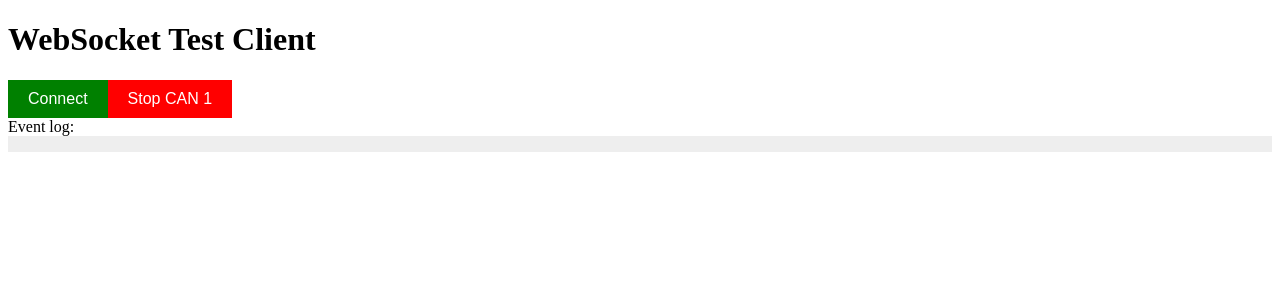
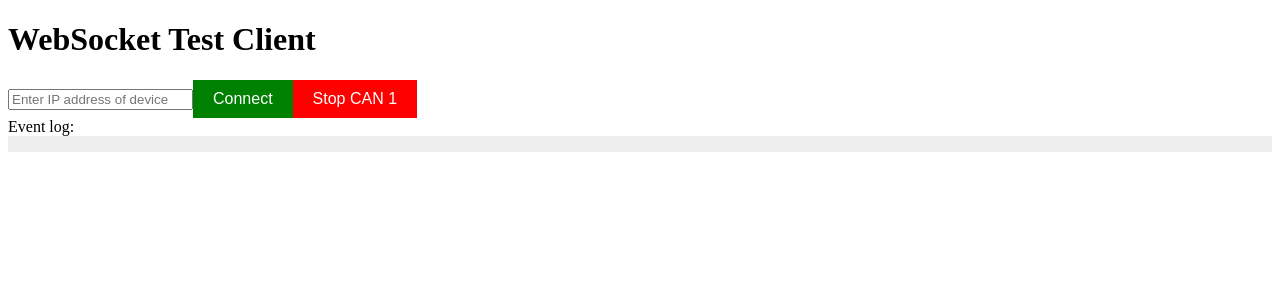
Before and after one commit to rominpate/ReactDeploy, a React (Vite) app: page / in a window 1280 px wide. Shown: the top 300 px of the page. Built offline with nearby package versions, Linux system fonts and the light colour scheme.

Commit message:
Connect component added

```diff
--- a/src/components/App.jsx
+++ b/src/components/App.jsx
@@ -1,58 +1,14 @@
 import { useState, useRef } from 'react';
 import '../styles/App.css';
-import Button from './Button'; // Import the Button component
+import Connect from './Connect';  // Import the Connect component
 
 
 function App() {
-  const [log, setLog] = useState("");
-  const ws = useRef(null);
-
-  const connect = () => {
-    if (ws.current) {
-      ws.current.close();
-      return;
-    }
-
-    const url = 'ws://169.254.186.231:80/websocket';
-    ws.current = new WebSocket(url);
-    console.log(url);
-
-    ws.current.onopen = function() {
-      setLog((prevLog) => 'CONNECTION OPENED<br/><hr>' + prevLog);
-    };
-
-    ws.current.onmessage = function(ev) {
-      setLog((prevLog) => `<hr>RECEIVED: ${ev.data}<br/>` + prevLog);
-    };
-
-    ws.current.onerror = function(ev) {
-      setLog((prevLog) => 'ERROR: ' + ev.message + '<br/><hr>' + prevLog);
-      console.error('WebSocket Error:', ev);
-    };
-
-    ws.current.onclose = function(ev) {
-      setLog((prevLog) => 'CONNECTION CLOSED (Code: ' + ev.code + ')<br/><hr>' + prevLog);
-      ws.current = null;
-      console.log('WebSocket Closed:', ev);
-    };
-  };
-
-  const can_Stop = () => {
-    if (!ws.current) return;
-
-    console.log('CAN 1 STOP Called');
-    ws.current.send('CAN 1 STOP');
-    setLog((prevLog) => `SENT: CAN 1 STOP<br/><hr>` + prevLog);
-  };
 
   return (
     <div>
       <h1>WebSocket Test Client</h1>
-      {/* Use the Button component */}
-      <Button className="button connect-button" label="Connect" onClick={connect} />
-      <Button className="button stop-button" label="Stop CAN 1" onClick={can_Stop} />
-      <div>Event log:</div>
-      <div id="log" dangerouslySetInnerHTML={{ __html: log }} />
+      <Connect />
     </div>
   );
 }
--- /dev/null
+++ b/src/components/Connect.jsx
@@ -0,0 +1,64 @@
+import { useState, useRef } from 'react';
+import Button from './Button'; // Import the Button component
+
+
+function Connect(){
+    const [log, setLog] = useState("");
+    const [ip, setIp] = useState("");
+    const ws = useRef(null);
+
+    function handleIP(event){
+        setIp(event.target.value);
+    }
+
+    const connect = () => {
+      if (ws.current) {
+        ws.current.close();
+        return;
+      }
+
+      //const url = 'ws://169.254.186.231:80/websocket';
+      const url = `ws://${ip}:80/websocket`;
+      ws.current = new WebSocket(url);
+      console.log(url);
+
+      ws.current.onopen = function() {
+        setLog((prevLog) => 'CONNECTION OPENED<br/><hr>' + prevLog);
+      };
+
+      ws.current.onmessage = function(ev) {
+        setLog((prevLog) => `<hr>RECEIVED: ${ev.data}<br/>` + prevLog);
+      };
+
+      ws.current.onerror = function(ev) {
+        setLog((prevLog) => 'ERROR: ' + ev.message + '<br/><hr>' + prevLog);
+        console.error('WebSocket Error:', ev);
+      };
+
+      ws.current.onclose = function(ev) {
+        setLog((prevLog) => 'CONNECTION CLOSED (Code: ' + ev.code + ')<br/><hr>' + prevLog);
+        ws.current = null;
+        console.log('WebSocket Closed:', ev);
+      };
+    };
+
+    const can_Stop = () => {
+      if (!ws.current) return;
+
+      console.log('CAN 1 STOP Called');
+      ws.current.send('CAN 1 STOP');
+      setLog((prevLog) => `SENT: CAN 1 STOP<br/><hr>` + prevLog);
+    };
+
+    return (
+        <div>
+        <input type="text" placeholder='Enter IP address of device' onChange={handleIP} value={ip}/>
+          <Button className="button connect-button" label="Connect" onClick={connect} />
+          <Button className="button stop-button" label="Stop CAN 1" onClick={can_Stop} />
+          <div>Event log:</div>
+          <div id="log" dangerouslySetInnerHTML={{ __html: log }} />
+        </div>
+      );
+}
+
+export default Connect;
```
